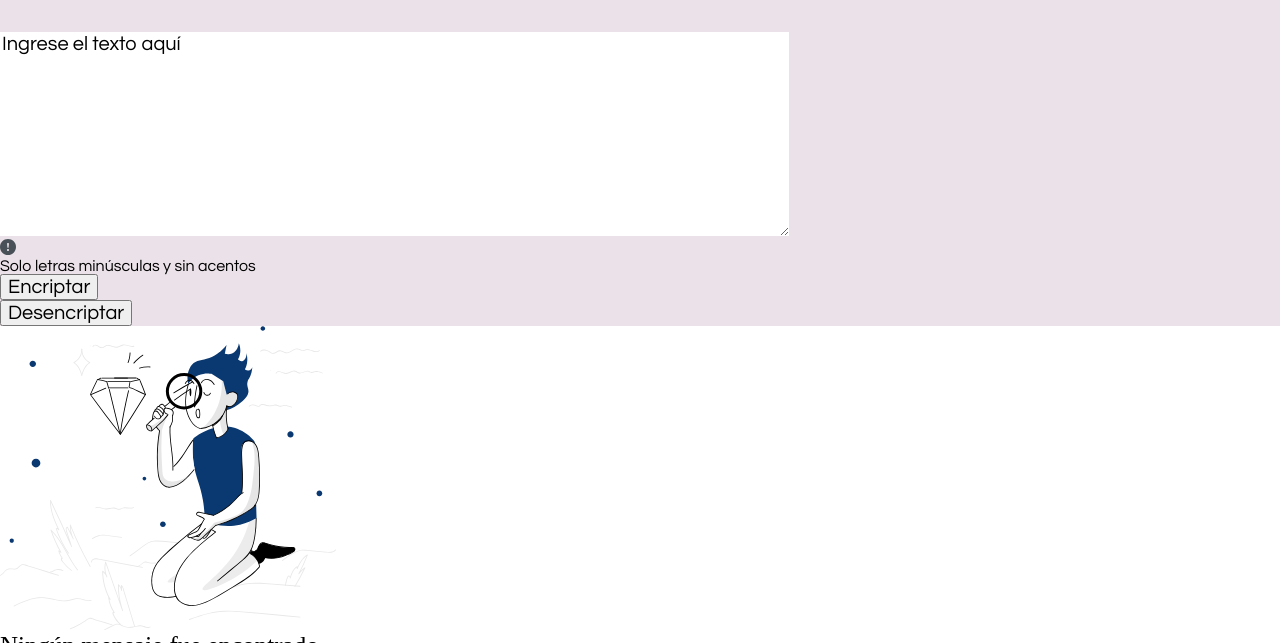
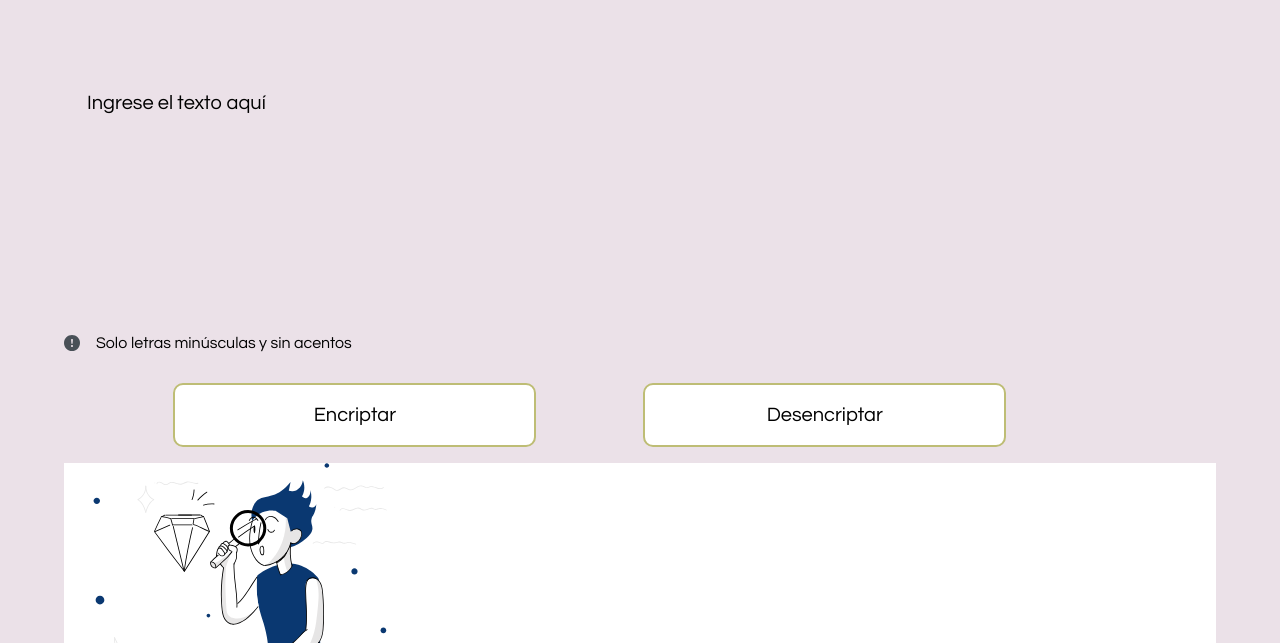
Before and after one commit to sancarlena77/encripta2, a plain HTML site: page index.html in a window 1280 px wide. Shown: the part 157-800 px from the top of the page. Drawn offline with Linux system fonts and the light colour scheme; a web font is replaced by a local one.

Commit message:
Configuración del formulario

```diff
--- a/styles/styles.css
+++ b/styles/styles.css
@@ -1,7 +1,6 @@
 body{
     font-family: 'Baloo Paaji 2', cursive;
     font-family: 'Questrial', sans-serif;
-
     background: #EBE1E8;
 }
 
@@ -13,9 +12,14 @@ header {
     width: 10%;
 }
 
-h2{
-    font-family: 'Baloo Paaji 2';
-    font-size: 25px;
+.contenedor-principal{
+    width: 90%;
+    padding: 3%;
+    margin: 0 auto;
+}
+
+.caja-formulario{
+    width: 100%;
 }
 
 p, input, textarea{
@@ -26,13 +30,65 @@ textarea, input{
     font-size: 20px;
 }
 
-.cajadetexto{
+textarea{
     border: none;
+    width: 96%;
+    resize: none;
+    background: none;
+    padding: 2%;
+    transition: 1s all;
+}
+
+textarea:hover{
+    box-shadow: inset 2px 2px 4px 0 rgba(0, 0, 0, 0.5);
+}
+
+.caja-alerta {
+    padding: 1em 0;
+}
+
+.exclamacionalerta{
+    margin: 0 1em 0 0;
+    float: left;
+}
+
+.botonera{
+    width: 90%;
+    margin: 1em auto;
+}
+
+.botonera li{
+    display: inline-block;
+    width: 35%;
+    margin: 0 5%;
+}
+
+.boton {
+    padding: 1em;
+    width: 100%;
+    background: white;
+    box-sizing: border-box;
+    border: 2px solid #BEBD75;
+    border-radius: 10px;
+    transition: 1s all;
+
+}
+
+.boton:hover{
+    box-shadow: inset 2px 2px 4px 0 ;
+    background: #BEBD75;
+    transform: scale(1.1);
 }
 
 .caja-resultado{
     background: white;
 }
+
+h2{
+    font-family: 'Baloo Paaji 2';
+    font-size: 25px;
+}
+
 
 footer{
     background: #601143;
```
